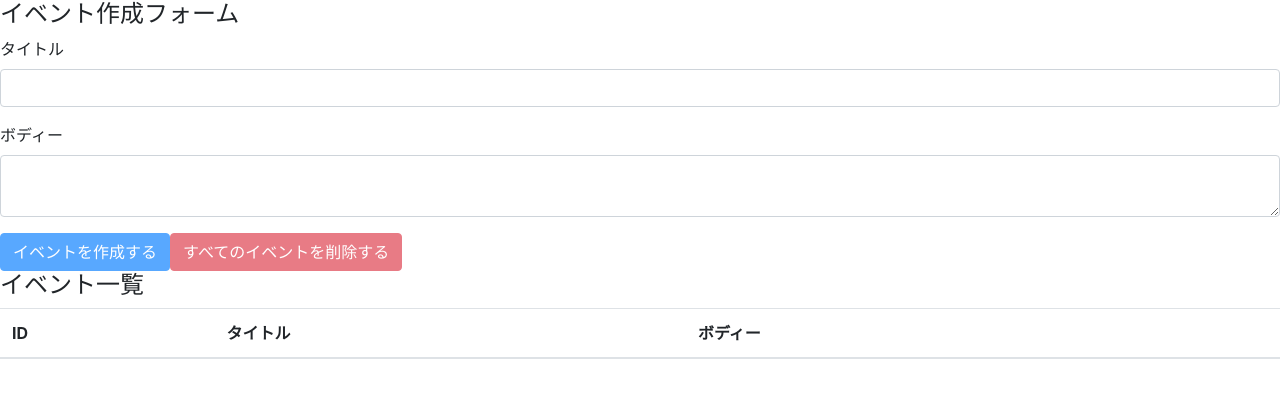
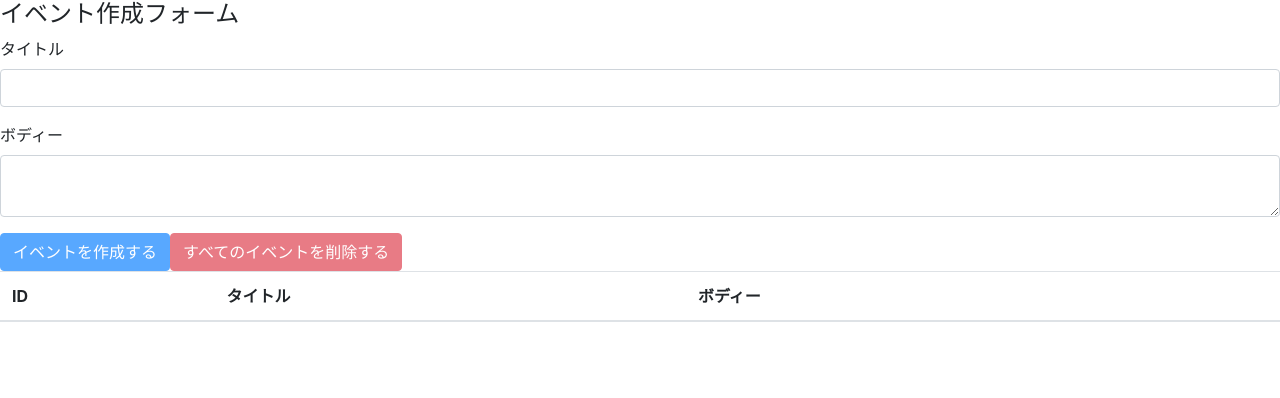
Before and after one commit to sattosan/react-hooks-sample, a React (Create React App) app: page / in a window 1280 px wide. Shown: the top 398 px of the page. Built offline with nearby package versions, Linux system fonts and the light colour scheme.

Commit message:
setup react context provider

```diff
--- a/src/components/App.js
+++ b/src/components/App.js
@@ -4,17 +4,20 @@
 
 import EventForm from "./EventForm";
 import Events from "./Events";
-
+import AppContext from "../contexts/AppContext";
 import reducer from "../reducers";
 
+console.log({ AppContext });
 const App = () => {
   const [state, dispatch] = useReducer(reducer, []);
 
   return (
-    <div className="conatiner-fluid">
-      <EventForm state={state} dispatch={dispatch} />
-      <Events state={state} dispatch={dispatch} />
-    </div>
+    <AppContext.Provider value={"Hello, I am a Provider"}>
+      <div className="conatiner-fluid">
+        <EventForm state={state} dispatch={dispatch} />
+        <Events state={state} dispatch={dispatch} />
+      </div>
+    </AppContext.Provider>
   );
 };
 
--- a/src/components/Events.js
+++ b/src/components/Events.js
@@ -1,11 +1,11 @@
-import React from "react";
+import React, { useContext } from "react";
 
 import Event from "./Event";
+import AppContext from "../contexts/AppContext";
 
 const Events = ({ state, dispatch }) => {
   return (
     <React.Fragment>
-      <h4>イベント一覧</h4>
       <table className="table table-hover">
         <thead>
           <tr>
```
